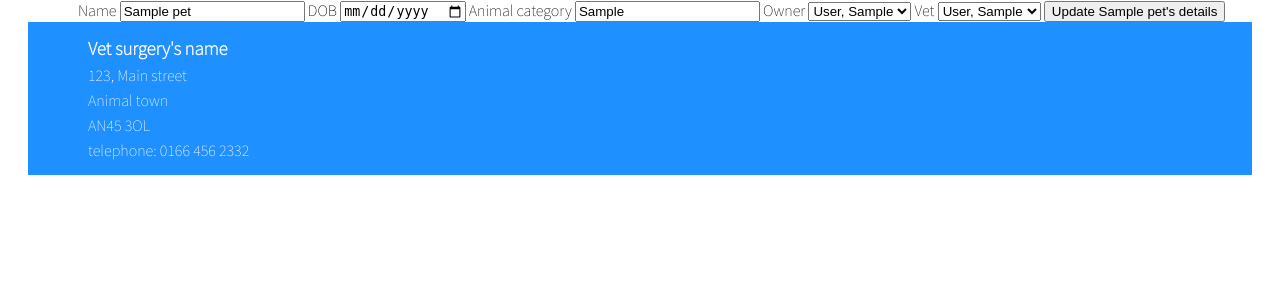
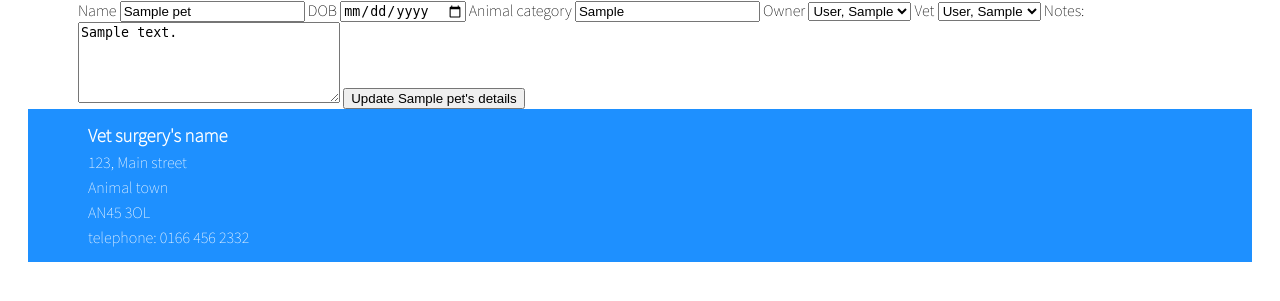
Before and after one commit to saraMDavies/vet_admin_app, a Flask app: page /pets/1/edit in a window 1280 px wide. Shown: the part 131-432 px from the top of the page. Run offline with Flask 2, Linux system fonts and the light colour scheme; a database or web service that is not in the repository returns one stand-in record (values such as "Sample title"); some libraries are stand-ins or nearby versions.

Commit message:
User can update notes on a pet

```diff
--- a/vet_app/controllers/pets_controller.py
+++ b/vet_app/controllers/pets_controller.py
@@ -80,7 +80,7 @@ def update_pet(id):
     animal_category = request.form['animal_category']
     owner_id = request.form['owner_id']
     vet_id = request.form['vet_id']
-    notes = ""
+    notes = request.form['notes']
     owner = owner_repository.select_by_id(owner_id)
     vet = vet_repository.select_by_id(vet_id)
     pet = Pet(name, dob, animal_category, owner, vet, notes, id)
--- a/vet_app/templates/pets/edit.html
+++ b/vet_app/templates/pets/edit.html
@@ -34,6 +34,8 @@
         {% endfor %}
     </select>
 
+    <label for="notes">Notes:</label>
+    <textarea name="notes" cols="30" rows="5" >{{pet.notes}}</textarea>
 
     <button type="submit">Update {{pet.name}}'s details</button>
 
```
